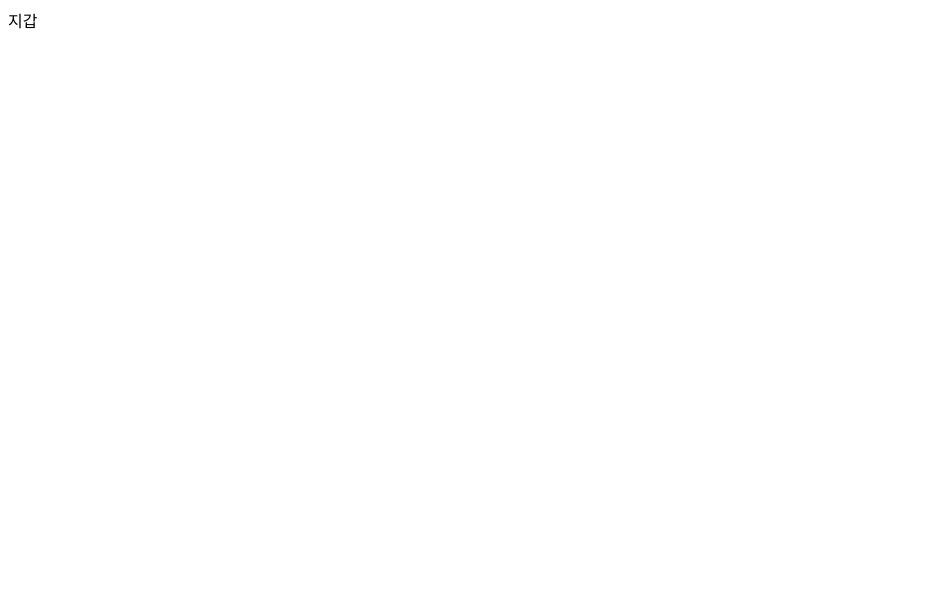
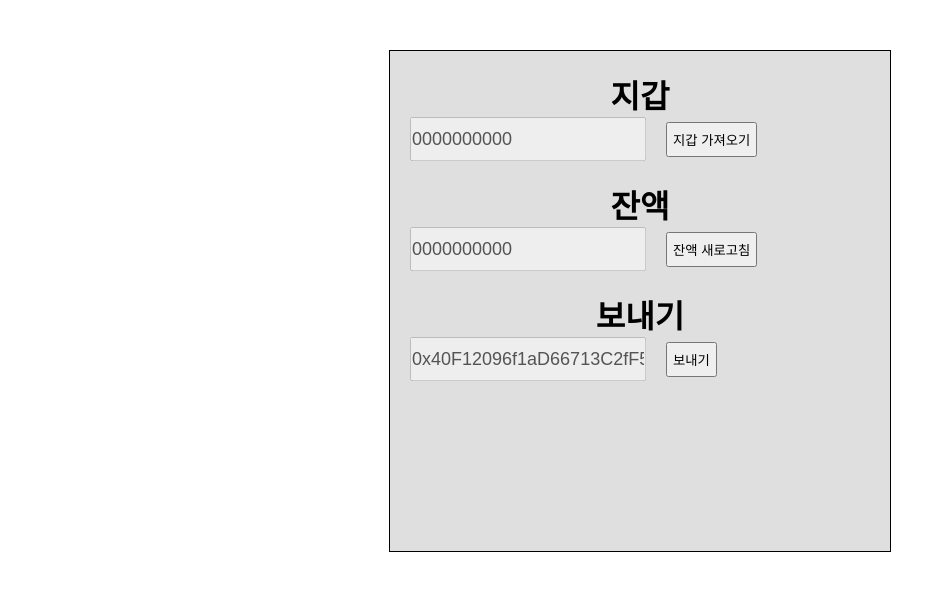
Before and after one commit to AbyulStudy/typeScript_React_toy, a React (Create React App) app: page / in a window 1280 px wide. Shown: the top 590 px of the page, without its empty margins (0-945 px from the left). Built offline with nearby package versions, Linux system fonts and the light colour scheme.

Commit message:
feat: html / css init

```diff
--- a/src/App.tsx
+++ b/src/App.tsx
@@ -1,11 +1,13 @@
 import React from 'react';
+import Page from './components/Page';
 import GlobalStyles from './styles/GlobalStyles';
 
 function App() {
   return (
-    <div className="App">
-      <div>지갑</div>
-    </div>
+    <>
+      <Page />
+      <GlobalStyles />
+    </>
   );
 }
 
--- /dev/null
+++ b/src/components/Page/index.tsx
@@ -0,0 +1,27 @@
+import React from 'react';
+import { Container } from './styles';
+
+// eslint-disable-next-line react/function-component-definition
+const Page: React.FC = () => {
+  return (
+    <Container>
+      <div>
+        <h1 className="center">지갑</h1>
+        <input type="text" name="account" id="account" value="0000000000" disabled />
+        <button type="submit">지갑 가져오기</button>
+      </div>
+      <div>
+        <h1 className="center">잔액</h1>
+        <input type="text" name="balance" id="balance" value="0000000000" disabled />
+        <button type="submit">잔액 새로고침</button>
+      </div>
+      <div>
+        <h1 className="center">보내기</h1>
+        <input type="text" name="target-account" id="target-account" value="0x40F12096f1aD66713C2fF56a04E4E3245DF775EA" disabled />
+        <button type="submit">보내기</button>
+      </div>
+    </Container>
+  );
+};
+
+export default Page;
--- /dev/null
+++ b/src/components/Page/styles.ts
@@ -0,0 +1,22 @@
+import styled from 'styled-components';
+
+export const Container = styled.div`
+  background-color: #dfdfdf;
+  height: 500px;
+  .center {
+    text-align: center;
+  }
+  div {
+    padding-top: 20px;
+  }
+  input {
+    height: 40px;
+    line-height: 40px;
+    font-size: 18px;
+    margin: 0 20px;
+  }
+  button {
+    height: 35px;
+    padding: 5px;
+  }
+`;
--- a/src/styles/GlobalStyles.ts
+++ b/src/styles/GlobalStyles.ts
@@ -1,6 +1,16 @@
 import { createGlobalStyle } from 'styled-components';
 
 const GlobalStyles = createGlobalStyle`
+    *{
+        padding: 0;
+        margin: 0;
+    }
+    body{
+        margin: 50px auto;
+        width: 500px;
+        height: 500px;
+        border: 1px solid black;
+    }
 `;
 
 export default GlobalStyles;
```
